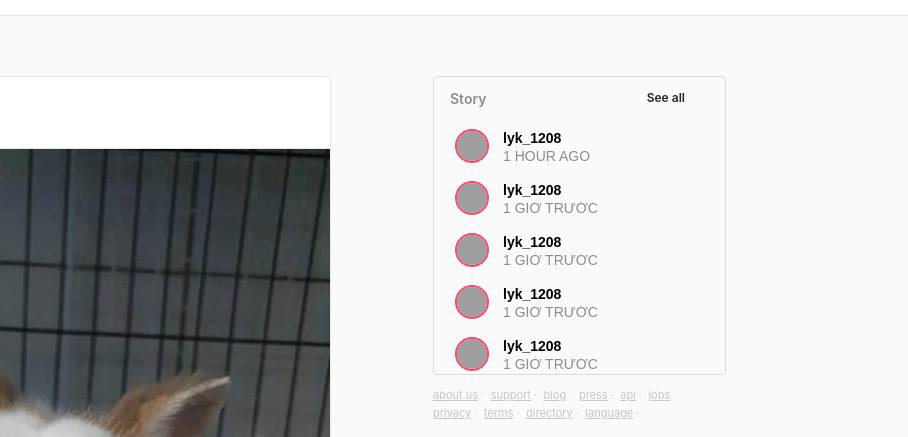
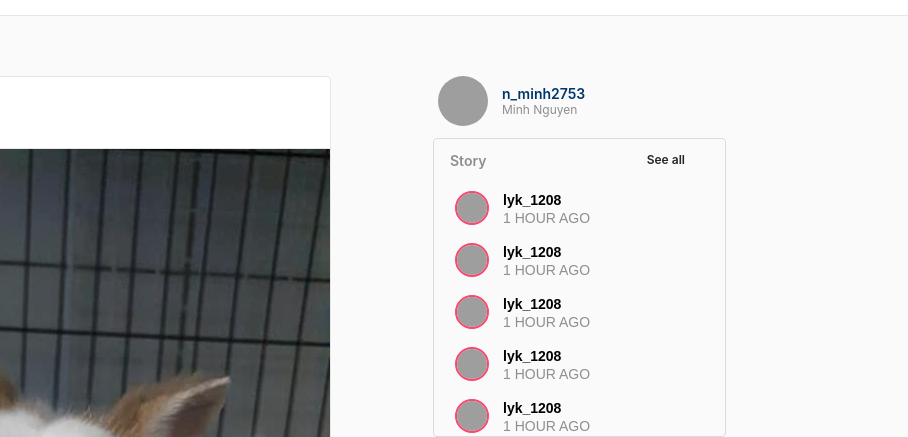
Before and after one commit to manrop2702/clone-instagram, a plain HTML site: page index.html in a window 1280 px wide. Shown: the part 64-501 px from the top of the page, 372-1280 px from the left. Drawn offline with Linux system fonts and the light colour scheme; grey boxes are pictures that could not be loaded.

Commit message:
add profile card into side-nav

```diff
--- /dev/null
+++ b/css/nav-profile.css
@@ -0,0 +1,77 @@
+.nav-profile a, a:visited {
+    color: #00376b;
+    color: rgba(var(--fe0,0,55,107),1);
+    text-decoration: none;
+}
+.nav-profile {
+    align-items: center;
+    display: flex;
+    flex-direction: row;
+    height: 62px;
+    justify-content: space-between;
+}
+
+.nav-profile .profile-tag {
+    align-items: center;
+    display: flex;
+    flex-direction: row;
+    height: 100%;
+    margin-bottom: 12px;
+    max-height: 50px;
+    width: 100%;
+    padding-left: 5px;
+}
+
+.nav-profile .profile-tag .link {
+    background-color: #fafafa;
+    background-color: rgba(var(--b3f,250,250,250),1);
+    border-radius: 50%;
+    box-sizing: border-box;
+    display: block;
+    flex: 0 0 auto;
+    overflow: hidden;
+    position: relative;
+}
+
+.nav-profile .profile-tag .link .image {
+    height: 100%;
+    width: 100%;
+}
+
+.nav-profile .profile-tag .profile-info {
+    display: flex;
+    flex-direction: column;
+    flex-shrink: 1;
+    justify-content: center;
+    margin-left: 14px;
+    overflow: hidden;
+}
+
+.nav-profile .profile-tag .profile-info .user-account {
+    display: flex;
+    flex-direction: row;
+    font-size: 14px;
+    line-height: 18px;
+    margin-bottom: 2px;
+    overflow: hidden;
+    text-overflow: ellipsis;
+    white-space: nowrap;
+}
+
+.user-profile, .user-profile:visited, .user-profile:active, .user-profile:focus, .user-profile:hover {
+    color: #262626;
+    color: rgba(var(--i1d,38,38,38),1);
+    font-weight: 600;
+    overflow-x: hidden;
+    text-overflow: ellipsis;
+}
+
+.user-name {
+    display: inline-block;
+    font-size: 12px;
+    line-height: 14px;
+    overflow: hidden;
+    text-overflow: ellipsis;
+    white-space: nowrap;
+    color: rgba(var(--f52,142,142,142),1);
+}
--- a/css/navigation.css
+++ b/css/navigation.css
@@ -46,7 +46,7 @@
 
 .navigation__link{
     margin-left: 30px;
-    color:rgba(0,0,0,.5);
+    color:rgba(0,0,0,0.5);
     text-decoration: none;
     font-size:22px;
 }
--- a/css/style.css
+++ b/css/style.css
@@ -3,6 +3,7 @@
 @import 'reset.css';
 @import 'footer.css';
 @import 'side-nav.css';
+@import 'nav-profile.css';
 
 body {
 	font-family: -apple-system,BlinkMacSystemFont,"Segoe UI",Roboto,Helvetica,Arial,sans-serif;
--- a/index.html
+++ b/index.html
@@ -136,17 +136,22 @@
 
         <!-- side-nav -->
     <div class="side-nav">
-        <!-- <div class="profile-nav">
-            <div class="profile">
-                <div class="profile-img">
-                    <img src="images/avatar.jpg">
+      <div class="nav-profile">
+        <div class="profile-tag">
+          <div class="profile-img" style="width: 50px;">
+            <canvas height="120" width="120" style="position: absolute; top: -5px; left: -5px; width: 60px; height: 60px;"></canvas>
+            <a class="link" href="#" style="width: 50px; height: 50px;">
+              <img alt="Ảnh đại diện của n_minh2753" class="image" src="https://loremflickr.com/320/240">
+            </a>
           </div>
           <div class="profile-info">
-                    <div class="user-account">n_minh2753</div>
+            <div class="user-acount">
+              <a class="user-profile" href="#">n_minh2753</a>
+            </div>
             <div class="user-name">Minh Nguyen</div>
           </div>
         </div>
-        </div> -->
+      </div>
 
       <div class="story" style="left: 731px">
           <div class="story-header">
@@ -184,7 +189,7 @@
                       </div>
                       <div class="info">
                         <div class="name">lyk_1208</div>
-                          <div class="time">1 giờ trước</div>
+                        <div class="time">1 hour ago</div>
                       </div>
                     </button>
                   </div>
@@ -198,7 +203,7 @@
                       </div>
                       <div class="info">
                         <div class="name">lyk_1208</div>
-                          <div class="time">1 giờ trước</div>
+                        <div class="time">1 hour ago</div>
                       </div>
                     </button>
                   </div>
@@ -212,7 +217,7 @@
                       </div>
                       <div class="info">
                         <div class="name">lyk_1208</div>
-                          <div class="time">1 giờ trước</div>
+                        <div class="time">1 hour ago</div>
                       </div>
                     </button>
                   </div>
@@ -226,7 +231,7 @@
                       </div>
                       <div class="info">
                         <div class="name">lyk_1208</div>
-                          <div class="time">1 giờ trước</div>
+                        <div class="time">1 hour ago</div>
                       </div>
                     </button>
                   </div>
@@ -240,7 +245,7 @@
                       </div>
                       <div class="info">
                         <div class="name">lyk_1208</div>
-                          <div class="time">1 giờ trước</div>
+                        <div class="time">1 hour ago</div>
                       </div>
                     </button>
                   </div>
@@ -254,7 +259,7 @@
                       </div>
                       <div class="info">
                         <div class="name">lyk_1208</div>
-                          <div class="time">1 giờ trước</div>
+                        <div class="time">1 hour ago</div>
                       </div>
                     </button>
                   </div>
@@ -268,7 +273,7 @@
                       </div>
                       <div class="info">
                         <div class="name">lyk_1208</div>
-                          <div class="time">1 giờ trước</div>
+                        <div class="time">1 hour ago</div>
                       </div>
                     </button>
                   </div>
@@ -282,7 +287,7 @@
                       </div>
                       <div class="info">
                         <div class="name">lyk_1208</div>
-                          <div class="time">1 giờ trước</div>
+                        <div class="time">1 hour ago</div>
                       </div>
                     </button>
                   </div>
@@ -296,7 +301,7 @@
                       </div>
                       <div class="info">
                         <div class="name">lyk_1208</div>
-                          <div class="time">1 giờ trước</div>
+                        <div class="time">1 hour ago</div>
                       </div>
                     </button>
                   </div>
```
Lines whose indentation alone changed are shown as unchanged.
